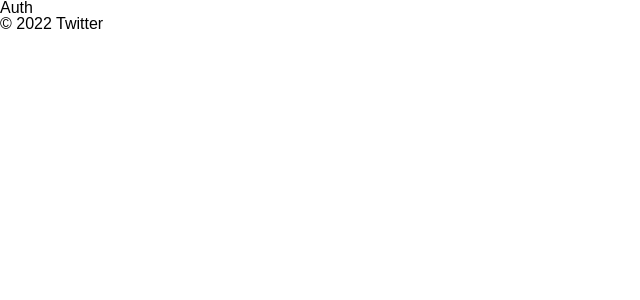
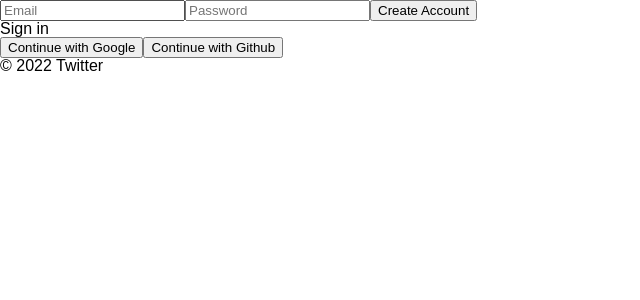
Before and after one commit to hhw12409/twitter-clone, a React (Create React App) app: page /#/ in a window 1280 px wide. Shown: the top 300 px of the page, without its empty margins (0-640 px from the left). Built offline with nearby package versions, Linux system fonts and the light colour scheme; no server answers.

Commit message:
Feat: Setting router

```diff
--- a/src/Router.tsx
+++ b/src/Router.tsx
@@ -1,26 +1,35 @@
-import React, { useState } from "react";
-import { HashRouter, Routes, Route } from "react-router-dom";
+import React from "react";
+import { Routes, Route, BrowserRouter } from "react-router-dom";
 import Home from "./routes/Home";
 import Auth from "./routes/Auth";
+import Navigation from "./components/Navigation";
+import Profile from "./routes/Profile";
+import NotFound from "./routes/NotFound";
 import { User } from "firebase/auth";
+// import { User } from "firebase/auth";
 
 interface IProps {
-  isLogin: User | null;
+  // isLogin: User | null;
+  isLogin: boolean;
+  userObj: User;
 }
 
-const Router = ({ isLogin }: IProps) => {
+const Router = ({ isLogin, userObj }: IProps) => {
   return (
-    <HashRouter>
+    <BrowserRouter>
+      {isLogin && <Navigation />}
       <Routes>
         {isLogin ? (
           <>
-            <Route path="/" element={<Home />} />
+            <Route path="/" element={<Home userObj={userObj} />} />
+            <Route path="/profile" element={<Profile />} />
+            <Route path="*" element={<NotFound />} />
           </>
         ) : (
           <Route path="/" element={<Auth />} />
         )}
       </Routes>
-    </HashRouter>
+    </BrowserRouter>
   );
 };
 
--- a/src/routes/Auth.tsx
+++ b/src/routes/Auth.tsx
@@ -1,7 +1,84 @@
-import React from "react";
+import React, { useState } from "react";
+import {
+  AuthProvider,
+  createUserWithEmailAndPassword,
+  GithubAuthProvider,
+  GoogleAuthProvider,
+  signInWithEmailAndPassword,
+  signInWithPopup,
+} from "firebase/auth";
+import { auth } from "../fbInstance";
 
 const Auth = () => {
-  return <span>Auth</span>;
+  const [email, setEmail] = useState("");
+  const [password, setPassword] = useState("");
+  const [newAccount, setNewAccount] = useState(true);
+  const [error, setError] = useState("");
+  const onChange = (event: React.FormEvent<HTMLInputElement>) => {
+    const {
+      currentTarget: { name, value },
+    } = event;
+    if (name === "email") {
+      setEmail(value);
+    } else if (name === "password") {
+      setPassword(value);
+    }
+  };
+
+  // email, password login
+  const onSubmit = async (event: React.FormEvent) => {
+    event.preventDefault();
+    try {
+      if (newAccount) {
+        // create accout
+        await createUserWithEmailAndPassword(auth, email, password);
+      } else {
+        // log in
+        await signInWithEmailAndPassword(auth, email, password);
+      }
+      //console.log(data);
+    } catch (error: any) {
+      setError(error.message.replace("Firebase:", ""));
+    }
+  };
+
+  const toggleAccount = () => {
+    setNewAccount((prev) => !prev);
+  };
+
+  // OAuth login
+  const onSocialClick = async (event: React.MouseEvent<HTMLButtonElement>) => {
+    const {
+      currentTarget: { name },
+    } = event;
+
+    if (name === "google") {
+      const provider: AuthProvider = new GoogleAuthProvider();
+      await signInWithPopup(auth, provider);
+    } else if (name === "github") {
+      const provider: AuthProvider = new GithubAuthProvider();
+      await signInWithPopup(auth, provider);
+    }
+  };
+  return (
+    <div>
+      <form onSubmit={onSubmit}>
+        <input name="email" type="email" placeholder="Email" value={email} onChange={onChange} required />
+        <input name="password" type="password" placeholder="Password" value={password} onChange={onChange} required />
+        <input type="submit" value={newAccount ? "Create Account" : "Sign In"} />
+        {error}
+      </form>
+      <span onClick={toggleAccount}>{newAccount ? "Sign in" : "Create Account"}</span>
+      <div>
+        <button name="google" onClick={onSocialClick}>
+          Continue with Google
+        </button>
+        <button name="github" onClick={onSocialClick}>
+          Continue with Github
+        </button>
+      </div>
+    </div>
+  );
 };
 
 export default Auth;
--- a/src/routes/Home.tsx
+++ b/src/routes/Home.tsx
@@ -1,7 +1,82 @@
-import React from "react";
+import React, { useEffect, useState } from "react";
+import { dbService } from "../fbInstance";
+import { addDoc, collection, DocumentData, onSnapshot, query, orderBy, getDocs } from "firebase/firestore";
+import { User } from "firebase/auth";
 
-const Home = () => {
-  return <span>Home</span>;
+interface IProps {
+  userObj: User;
+}
+
+const Home = ({ userObj }: IProps) => {
+  const [tweet, setTweet] = useState<string | number>("");
+  const [tweets, setTweets] = useState<DocumentData[]>([]);
+
+  // Tweets들 가져오기
+  const getTweetsList = async () => {
+    const querySnapshot = await getDocs(collection(dbService, "tweet"));
+
+    querySnapshot.forEach((doc) => {
+      const tweetObject = {
+        ...doc.data(),
+        id: doc.id,
+      };
+      setTweets((prev) => [tweetObject, ...prev]);
+    });
+  };
+
+  // snapshot를 이용해 실시간 데이터 가져오기
+  const q = query(collection(dbService, "tweet"), orderBy("createdAt", "desc"));
+  const getTweets = onSnapshot(q, (querySnapshot) => {
+    const tweetArr: DocumentData[] = querySnapshot.docs.map((doc) => ({
+      id: doc.id,
+      ...doc.data(),
+      createAt: doc.data().createAt,
+    }));
+    setTweets(tweetArr);
+  });
+  useEffect(() => {
+    getTweetsList();
+    getTweets();
+  }, []);
+
+  // Tweet저장하기
+  const onSubmit = async (event: React.FormEvent) => {
+    event.preventDefault();
+    try {
+      const docRef = await addDoc(collection(dbService, "tweet"), {
+        text: tweet,
+        createdAt: Date.now(),
+        creatorId: userObj.uid,
+      });
+    } catch (e) {
+      console.error("Error adding document: ", e);
+    } finally {
+      setTweet("");
+    }
+  };
+
+  const onChange = (event: React.FormEvent<HTMLInputElement>) => {
+    const {
+      currentTarget: { value },
+    } = event;
+    setTweet(value);
+  };
+
+  return (
+    <div>
+      <form onSubmit={onSubmit}>
+        <input value={tweet} onChange={onChange} type="text" placeholder="What's on your mind?" maxLength={120} />
+        <input type="submit" value="Tweet" />
+      </form>
+      <div>
+        {tweets.map((tweet) => (
+          <div key={tweet.id}>
+            <h4>{tweet.text}</h4>
+          </div>
+        ))}
+      </div>
+    </div>
+  );
 };
 
 export default Home;
--- a/src/routes/Profile.tsx
+++ b/src/routes/Profile.tsx
@@ -1,7 +1,19 @@
+import { signOut } from "firebase/auth";
+import { auth } from "../fbInstance";
 import React from "react";
+import { useNavigate } from "react-router-dom";
 
 const Profile = () => {
-  return <span>Profile</span>;
+  const navigate = useNavigate();
+  const onLogOutClick = async () => {
+    await signOut(auth);
+    navigate("/");
+  };
+  return (
+    <>
+      <button onClick={onLogOutClick}>Log Out</button>
+    </>
+  );
 };
 
 export default Profile;
```
